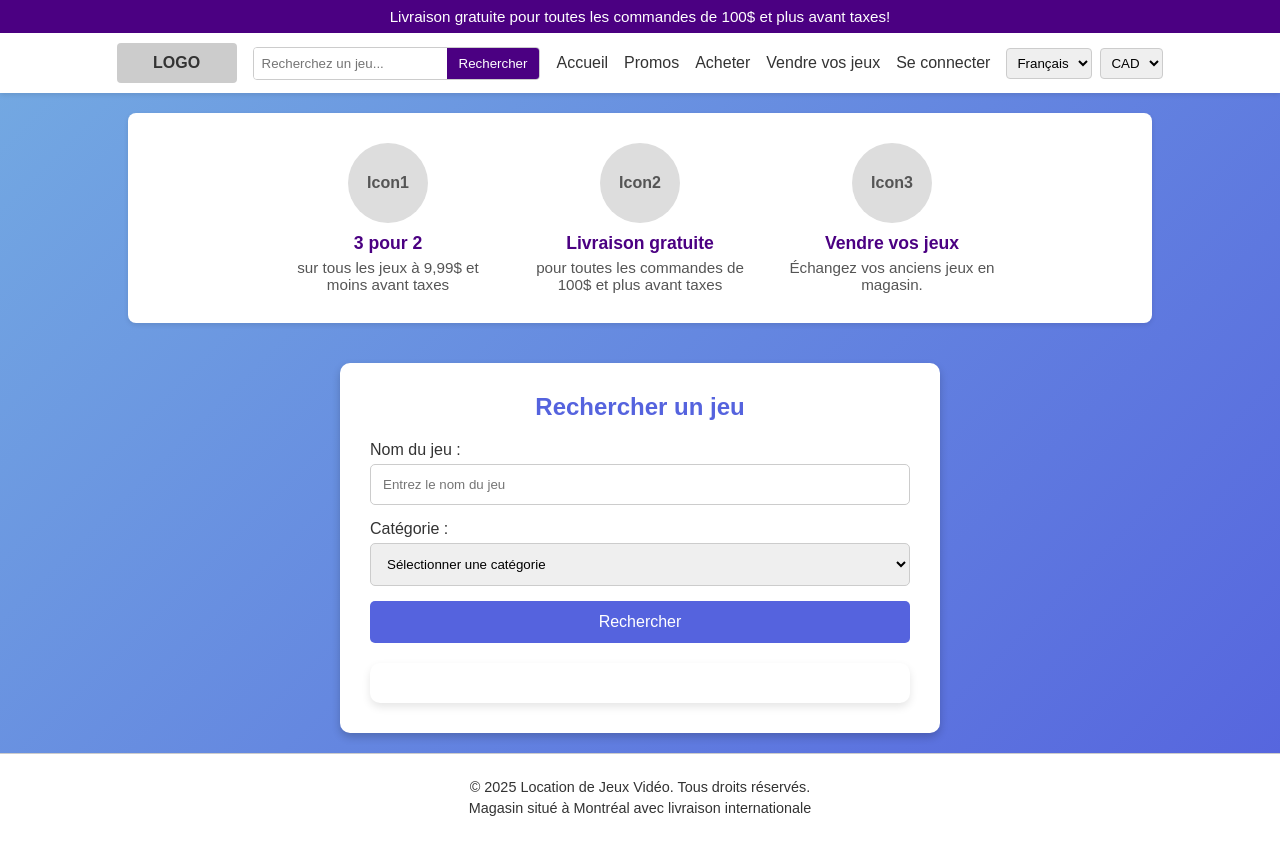
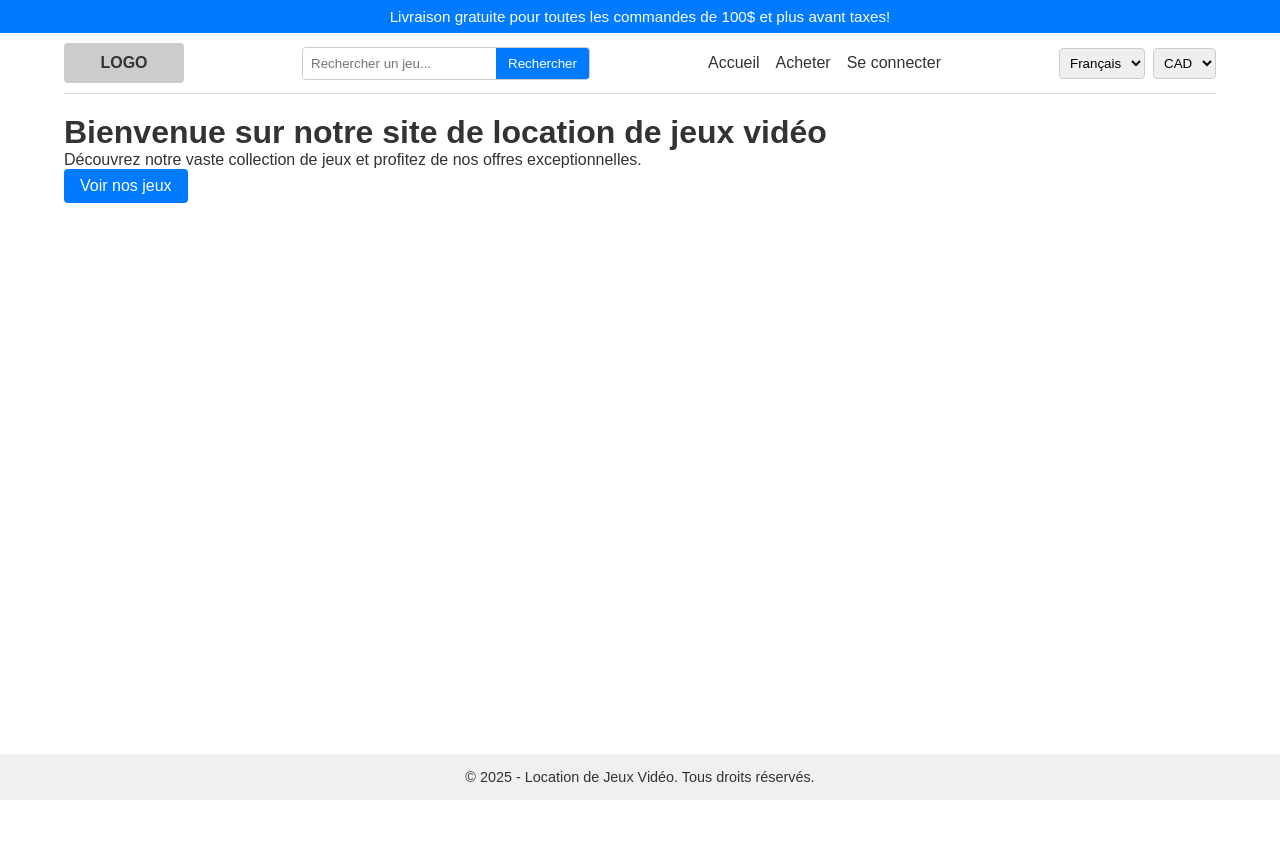
Before and after one commit to AllenMercier/GLO-2005, a Flask app: page / in a window 1280 px wide. After the commit the page ends 800 px from the top, so only its background shows below. Run offline with Flask 3, Linux system fonts and the light colour scheme.

Commit message:
Amelioration de l'interface utilisateur

```diff
--- a/flaskProjet/app.py
+++ b/flaskProjet/app.py
@@ -1,12 +1,3 @@
-from typing import Any  # Import optionnel pour des annotations de type (non utilisé ici)
-from flask import Flask, render_template  # Importation de Flask et de la fonction de rendu de template HTML
-import pymysql  # Bibliothèque de connexion à MySQL
-import pymysql.cursors  # Module de gestion de curseurs MySQL
-from faker import Faker  # Bibliothèque pour générer des données fictives
-import random  # Module pour les tirages aléatoires
-from dotenv import load_dotenv  # Pour charger les variables d’environnement depuis un fichier .env
-from datetime import timedelta  # Pour effectuer des opérations sur les dates
-import os  # Pour interagir avec les variables d’environnement du système
 from flask import Flask, render_template, request, redirect, url_for, flash, session
 import pymysql
 import pymysql.cursors
@@ -14,7 +5,7 @@ import os
 from dotenv import load_dotenv
 import hashlib
 
-# Chargement des variables d’environnement (.env)
+# Chargement des variables d'environnement
 load_dotenv()
 
 app = Flask(__name__)
@@ -26,7 +17,7 @@ try:
         user=os.environ.get("USER"),
         password=os.environ.get("PASSWORD"),
         db=os.environ.get("DATABASE"),
-        cursorclass=pymysql.cursors.DictCursor  # Permet de récupérer les résultats sous forme de dictionnaire
+        cursorclass=pymysql.cursors.DictCursor
     )
 except Exception as e:
     print("Erreur de connexion à la base de données :", e)
@@ -34,38 +25,40 @@ except Exception as e:
 
 cursor = conn.cursor()
 
-# ----------- Récupération des jeux par catégorie -----------
-
-# Fonction pour récupérer les noms de jeux selon une catégorie donnée
-def get_jeux_par_catégorie(categorie):
-    requete = "SELECT Nom FROM jeux WHERE Categorie= %s;"
-    cursor.execute(requete, (categorie,))
-    resultat = cursor.fetchall()
-    return [tuple[0] for tuple in resultat]  # Retourne une liste des noms de jeux
-
-# ----------- Application Flask -----------
-
-app = Flask(__name__)  # Création de l'application Flask
-
-@app.route('/')  # Page d’accueil
+@app.route('/')
 def main():
     return render_template('acceuil.html')
 
-@app.route('/liste')  # Route pour les jeux classiques
-def liste():
-    return render_template('classiques.html', liste=get_jeux_par_catégorie('Classique'))
-
-@app.route('/console')  # Route pour les jeux de console
-def console():
-    return render_template('consoles.html', liste=get_jeux_par_catégorie('Console'))
-
-@app.route('/ordinateur')  # Route pour les jeux d’ordinateur
-def ordinateur():
-    return render_template('ordinateur.html', liste=get_jeux_par_catégorie('Ordinateur'))
-
-@app.route('/equipement')  # Route pour les équipements
-def equipement():
-    return render_template('equipement.html', liste=get_jeux_par_catégorie('Equipement'))
+@app.route('/acheter', methods=["GET", "POST"])
+def acheter():
+    game_id = request.args.get("id")
+    if game_id:
+        query = "SELECT * FROM Jeux WHERE id = %s;"
+        cursor.execute(query, (game_id,))
+        jeu = cursor.fetchone()
+        if not jeu:
+            flash("Jeu non trouvé.", "error")
+            return redirect(url_for("acheter"))
+        if request.method == "POST":
+            try:
+                quantite = int(request.form.get("quantite"))
+                if quantite < 1 or quantite > jeu["Quantite"]:
+                    flash("Quantité invalide.", "error")
+                else:
+                    flash(f"Achat de {quantite} exemplaire(s) de {jeu['Nom']} confirmé.", "success")
+                    return redirect(url_for("acheter"))
+            except Exception as e:
+                flash(f"Une erreur est survenue : {str(e)}", "error")
+        return render_template("acheter_detail.html", jeu=jeu)
+    else:
+        query = "SELECT * FROM Jeux;"
+        cursor.execute(query)
+        jeux = cursor.fetchall()
+        categories = ['Classique', 'Console', 'Ordinateur', 'Equipement']
+        jeux_par_categorie = {}
+        for cat in categories:
+            jeux_par_categorie[cat] = [jeu for jeu in jeux if jeu["Categorie"] == cat]
+        return render_template("acheter_liste.html", jeux_par_categorie=jeux_par_categorie)
 
 @app.route('/login', methods=["GET", "POST"])
 def login():
@@ -73,10 +66,8 @@ def login():
     if request.method == "POST":
         email = request.form.get("email")
         password = request.form.get("password")
-        # Hachage du mot de passe soumis
         hashed_password = hashlib.sha256(password.encode('utf-8')).hexdigest()
         try:
-            # Requête pour retrouver l'utilisateur par email
             query = "SELECT id, Nom, Prenom, Mot_de_passe FROM Utilisateurs WHERE Email = %s"
             cursor.execute(query, (email,))
             user = cursor.fetchone()
@@ -85,14 +76,12 @@ def login():
             elif user["Mot_de_passe"] != hashed_password:
                 error = "Mot de passe incorrect."
             else:
-                # Connexion réussie : stockage des informations dans la session
                 session["user_id"] = user["id"]
                 session["user_name"] = f"{user['Prenom']} {user['Nom']}"
                 flash("Connexion réussie !", "success")
                 return redirect(url_for("main"))
         except Exception as e:
             error = f"Une erreur s'est produite : {str(e)}"
-            app.logger.error("Erreur lors du login : %s", str(e))
     return render_template("login.html", error=error)
 
 @app.route('/logout')
@@ -101,8 +90,5 @@ def logout():
     flash("Vous êtes déconnecté.", "info")
     return redirect(url_for("main"))
 
-
-
-# Lancement de l’application Flask en mode debug sur le port 8080
 if __name__ == '__main__':
     app.run(debug=True, port=8080)
--- a/flaskProjet/static/styles.css
+++ b/flaskProjet/static/styles.css
@@ -5,26 +5,19 @@
   box-sizing: border-box;
 }
 
-/* Style global */
+/* Corps de page */
 body {
   font-family: Arial, sans-serif;
-  background: linear-gradient(135deg, #74ABE2, #5563DE);
+  background-color: #ffffff;
   color: #333;
   min-height: 100vh;
   display: flex;
   flex-direction: column;
 }
 
-/* Conteneur principal */
-.container {
-  width: 90%;
-  max-width: 1200px;
-  margin: 0 auto; /* Centre horizontalement */
-}
-
 /* Bandeau promotionnel */
 .promo-banner {
-  background-color: #4b0082;
+  background-color: #007BFF; /* Bleu simple */
   color: #fff;
   text-align: center;
   padding: 8px 0;
@@ -32,21 +25,20 @@ body {
 }
 
 /* En-tête */
-header {
-  background-color: #fff;
-  box-shadow: 0 2px 5px rgba(0,0,0,0.1);
-}
 .header-content {
+  width: 90%;
+  max-width: 1200px;
+  margin: 0 auto;
+  padding: 10px 0;
   display: flex;
-  flex-wrap: wrap;          /* Autorise le passage à la ligne si nécessaire */
-  align-items: center;      /* Centre verticalement */
-  justify-content: center;  /* Centre horizontalement l'ensemble */
-  padding: 10px 0;
-  gap: 1rem;                /* Espacement entre les blocs */
+  align-items: center;
+  justify-content: space-between;
+  flex-wrap: wrap;
+  gap: 1rem;
+  border-bottom: 1px solid #ddd;
 }
 
-/* Logo */
-.logo-placeholder {
+.logo {
   background-color: #ccc;
   color: #333;
   font-weight: bold;
@@ -58,33 +50,28 @@ header {
   border-radius: 4px;
 }
 
-/* Barre de recherche */
 .search-bar {
   display: flex;
-  align-items: center;
   border: 1px solid #ccc;
   border-radius: 4px;
-  overflow: hidden; /* Pour arrondir proprement les bords */
+  overflow: hidden;
 }
 .search-bar input {
+  border: none;
   padding: 8px;
-  border: none;
   outline: none;
-  flex: 1;
 }
 .search-bar button {
+  background-color: #007BFF;
+  color: #fff;
+  border: none;
   padding: 8px 12px;
-  border: none;
-  background-color: #4b0082;
-  color: #fff;
   cursor: pointer;
 }
 
-/* Navigation */
 nav ul {
   list-style: none;
   display: flex;
-  flex-wrap: wrap;
   gap: 1rem;
 }
 nav ul li a {
@@ -94,10 +81,9 @@ nav ul li a {
   transition: color 0.3s ease;
 }
 nav ul li a:hover {
-  color: #4b0082;
+  color: #007BFF;
 }
 
-/* Sélecteurs langue et monnaie */
 .lang-currency {
   display: flex;
   gap: 0.5rem;
@@ -108,91 +94,71 @@ nav ul li a:hover {
   border: 1px solid #ccc;
 }
 
-/* Section Promos */
-.promos {
-  width: 80%;              /* Largeur à 80% de la fenêtre, ajustable selon tes goûts */
-  margin: 20px auto;       /* Centre la section horizontalement */
-  display: flex;
-  flex-wrap: wrap;
-  align-items: center;     /* Centre verticalement les .promo-item */
-  justify-content: center; /* Centre horizontalement les .promo-item */
-  background-color: #fff;
-  padding: 30px;
-  border-radius: 8px;
-  box-shadow: 0 2px 5px rgba(0,0,0,0.1);
-  gap: 2rem;               /* Espace entre les .promo-item */
+/* Contenu de page */
+.page-content {
+  width: 90%;
+  max-width: 1200px;
+  margin: 20px auto;
+  flex: 1;
 }
 
-.promo-item {
+/* Titres et boutons */
+.page-title, .categorie-title {
   text-align: center;
-  max-width: 220px;
-}
-.promo-icon {
-  background-color: #ddd;
-  width: 80px;
-  height: 80px;
-  line-height: 80px;
-  border-radius: 50%;
-  margin: 0 auto 10px auto;
-  font-weight: bold;
-  color: #555;
-  display: flex;
-  align-items: center;
-  justify-content: center;
-}
-.promo-item h3 {
-  font-size: 1.1rem;
-  color: #4b0082;
-  margin-bottom: 5px;
-}
-.promo-item p {
-  font-size: 0.95rem;
-  color: #555;
+  margin: 20px 0;
+  color: #007BFF;
 }
 
-/* Section de recherche */
-main {
-  flex: 1; /* Pour que le footer soit poussé en bas si peu de contenu */
-  padding: 20px 0;
+.button {
+  display: inline-block;
+  padding: 8px 16px;
+  background-color: #007BFF;
+  color: #fff;
+  text-decoration: none;
+  border-radius: 4px;
+  transition: background 0.3s ease;
 }
-#searchSection {
-  background: #fff;
-  border-radius: 10px;
-  padding: 30px;
-  box-shadow: 0 4px 8px rgba(0,0,0,0.2);
-  margin-bottom: 30px;
-  text-align: center;
-  max-width: 600px;
-  margin: 0 auto; /* Centre le bloc de recherche */
-}
-#searchSection h2 {
-  margin-bottom: 20px;
-  color: #5563DE;
+.button:hover {
+  background-color: #0056b3;
 }
 
-/* Formulaire */
-.form-group {
-  margin-bottom: 15px;
-  text-align: left;
+/* Table des jeux */
+table {
+  width: 100%;
+  border-collapse: collapse;
+  margin-top: 20px;
 }
-.form-group label {
-  display: block;
-  margin-bottom: 5px;
-  font-weight: 500;
+th, td {
+  border: 1px solid #ddd;
+  padding: 10px;
+  text-align: center;
 }
-.form-group input[type="text"],
-.form-group select {
-  width: 100%;
-  padding: 12px;
-  border: 1px solid #ccc;
+th {
+  background-color: #007BFF;
+  color: #fff;
+}
+
+/* Détail d'achat */
+.detail-container {
+  background: #fff;
+  padding: 30px;
+  border-radius: 10px;
+  width: 400px;
+  margin: 50px auto;
+  box-shadow: 0 4px 10px rgba(0,0,0,0.1);
+  text-align: center;
+}
+.detail-container input[type="number"] {
+  width: 80%;
+  padding: 10px;
+  margin: 10px 0;
+  border: 1px solid #ddd;
   border-radius: 5px;
 }
-
-/* Bouton Rechercher */
-button[type="submit"] {
-  width: 100%;
+.detail-container button {
+  width: 80%;
   padding: 12px;
-  background-color: #5563DE;
+  background-color: #007BFF;
   border: none;
   color: #fff;
   font-size: 16px;
@@ -200,50 +166,17 @@ button[type="submit"] {
   cursor: pointer;
   transition: background 0.3s ease;
 }
-button[type="submit"]:hover {
-  background-color: #4353B3;
-}
-
-/* Messages d'erreur */
-.error {
-  color: red;
-  font-size: 0.85em;
-  margin-top: 5px;
-}
-
-/* Section Résultats */
-#searchResults {
-  margin-top: 20px;
-  text-align: left;
-  background-color: #fff;
-  padding: 20px;
-  border-radius: 10px;
-  box-shadow: 0 4px 8px rgba(0,0,0,0.1);
-}
-#searchResults h3 {
-  margin-bottom: 10px;
-  color: #333;
-}
-#searchResults ul {
-  list-style: none;
-  padding: 0;
-}
-#searchResults ul li {
-  padding: 10px;
-  border-bottom: 1px solid #ccc;
-}
-#searchResults ul li:last-child {
-  border-bottom: none;
+.detail-container button:hover {
+  background-color: #0056b3;
 }
 
 /* Pied de page */
 footer {
-  background: #fff;
+  background: #f0f0f0;
   text-align: center;
-  padding: 20px 0;
-  border-top: 1px solid #ccc;
+  padding: 10px;
 }
 .footer-content p {
+  font-size: 0.9rem;
   margin: 5px 0;
-  font-size: 0.9rem;
 }
--- a/flaskProjet/templates/acceuil.html
+++ b/flaskProjet/templates/acceuil.html
@@ -1,109 +1,11 @@
-<!DOCTYPE html>
-<html lang="fr">
-<head>
-  <meta charset="UTF-8">
-  <title>Location de Jeux Vidéo</title>
-  <link rel="stylesheet" href="/static/styles.css">
-</head>
-<body>
-  <!-- Bandeau promotionnel -->
-  <div class="promo-banner">
-    <p>Livraison gratuite pour toutes les commandes de 100$ et plus avant taxes!</p>
-  </div>
+{% extends "base.html" %}
 
-  <!-- En-tête -->
-  <header>
-    <div class="container header-content">
-      <!-- Logo -->
-      <div class="logo-placeholder">LOGO</div>
+{% block title %}Accueil - Location de Jeux Vidéo{% endblock %}
 
-      <!-- Barre de recherche -->
-      <div class="search-bar">
-        <input type="text" placeholder="Recherchez un jeu...">
-        <button>Rechercher</button>
-      </div>
-
-      <!-- Navigation principale -->
-      <nav>
-        <ul>
-          <li><a href="#">Accueil</a></li>
-          <li><a href="#">Promos</a></li>
-          <li><a href="#">Acheter</a></li>
-          <li><a href="#">Vendre vos jeux</a></li>
-          <li><a href="{{ url_for('login') }}">Se connecter</a></li>
-        </ul>
-      </nav>
-
-      <!-- Sélecteurs langue et monnaie -->
-      <div class="lang-currency">
-        <select>
-          <option>Français</option>
-          <option>English</option>
-        </select>
-        <select>
-          <option>CAD</option>
-          <option>USD</option>
-        </select>
-      </div>
-    </div>
-  </header>
-
-  <!-- Section Promos -->
-  <section class="promos container">
-    <div class="promo-item">
-      <div class="promo-icon">Icon1</div>
-      <h3>3 pour 2</h3>
-      <p>sur tous les jeux à 9,99$ et moins avant taxes</p>
-    </div>
-    <div class="promo-item">
-      <div class="promo-icon">Icon2</div>
-      <h3>Livraison gratuite</h3>
-      <p>pour toutes les commandes de 100$ et plus avant taxes</p>
-    </div>
-    <div class="promo-item">
-      <div class="promo-icon">Icon3</div>
-      <h3>Vendre vos jeux</h3>
-      <p>Échangez vos anciens jeux en magasin.</p>
-    </div>
-  </section>
-
-  <!-- Section de recherche -->
-  <main>
-    <div class="container">
-      <section id="searchSection">
-        <h2>Rechercher un jeu</h2>
-        <form id="searchForm" novalidate>
-          <div class="form-group">
-            <label for="gameName">Nom du jeu :</label>
-            <input type="text" id="gameName" name="gameName" placeholder="Entrez le nom du jeu" required>
-            <div class="error" id="nameError"></div>
-          </div>
-          <div class="form-group">
-            <label for="category">Catégorie :</label>
-            <select id="category" name="category" required>
-              <option value="">Sélectionner une catégorie</option>
-              <option value="Classique">Classique</option>
-              <option value="Console">Console</option>
-              <option value="Ordinateur">Ordinateur</option>
-              <option value="Equipement">Equipement</option>
-            </select>
-            <div class="error" id="categoryError"></div>
-          </div>
-          <button type="submit">Rechercher</button>
-        </form>
-        <div id="searchResults"></div>
-      </section>
-    </div>
-  </main>
-
-  <!-- Pied de page -->
-  <footer>
-    <div class="container footer-content">
-      <p>&copy; 2025 Location de Jeux Vidéo. Tous droits réservés.</p>
-      <p>Magasin situé à Montréal avec livraison internationale</p>
-    </div>
-  </footer>
-
-  <script src="/static/choisir.js"></script>
-</body>
-</html>
+{% block content %}
+<main class="home">
+  <h1>Bienvenue sur notre site de location de jeux vidéo</h1>
+  <p>Découvrez notre vaste collection de jeux et profitez de nos offres exceptionnelles.</p>
+  <a class="button" href="{{ url_for('acheter') }}">Voir nos jeux</a>
+</main>
+{% endblock %}
--- /dev/null
+++ b/flaskProjet/templates/base.html
@@ -0,0 +1,55 @@
+<!DOCTYPE html>
+<html lang="fr">
+<head>
+    <meta charset="UTF-8">
+    <title>{% block title %}Location de Jeux Vidéo{% endblock %}</title>
+    <link rel="stylesheet" text="text/css" href="/static/styles.css">
+</head>
+<body>
+    <!-- Bandeau promotionnel -->
+    <div class="promo-banner">
+    <p>Livraison gratuite pour toutes les commandes de 100$ et plus avant taxes!</p>
+    </div>
+
+    <!-- En-tête commun -->
+    <header>
+    <div class="header-content">
+        <div class="logo">LOGO</div>
+        <div class="search-bar">
+        <input type="text" placeholder="Rechercher un jeu...">
+        <button>Rechercher</button>
+        </div>
+        <nav>
+        <ul>
+            <li><a href="{{ url_for('main') }}">Accueil</a></li>
+            <li><a href="{{ url_for('acheter') }}">Acheter</a></li>
+            <li><a href="{{ url_for('login') }}">Se connecter</a></li>
+        </ul>
+        </nav>
+        <div class="lang-currency">
+        <select>
+            <option>Français</option>
+            <option>English</option>
+        </select>
+        <select>
+            <option>CAD</option>
+            <option>USD</option>
+        </select>
+        </div>
+    </div>
+    </header>
+
+    <!-- Contenu spécifique -->
+    <div class="page-content">
+    {% block content %}
+    {% endblock %}
+    </div>
+
+    <!-- Pied de page commun -->
+    <footer>
+    <div class="footer-content">
+        <p>&copy; 2025 - Location de Jeux Vidéo. Tous droits réservés.</p>
+    </div>
+    </footer>
+</body>
+</html>
```
Also changed, not shown: flaskProjet/templates/acheter_detail.html (added, +20 -0 lines), flaskProjet/templates/acheter_liste.html (added, +39 -0 lines).
